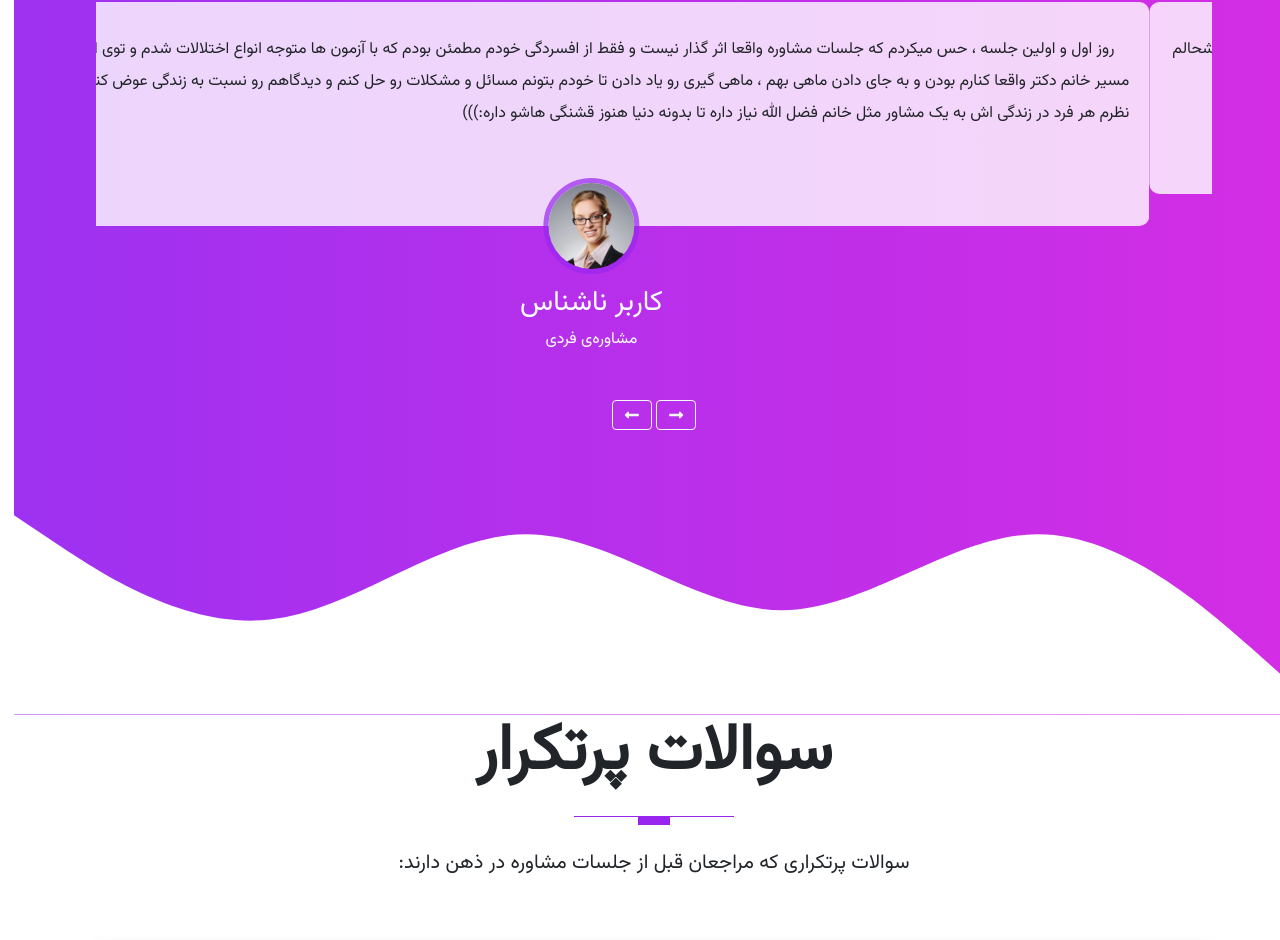
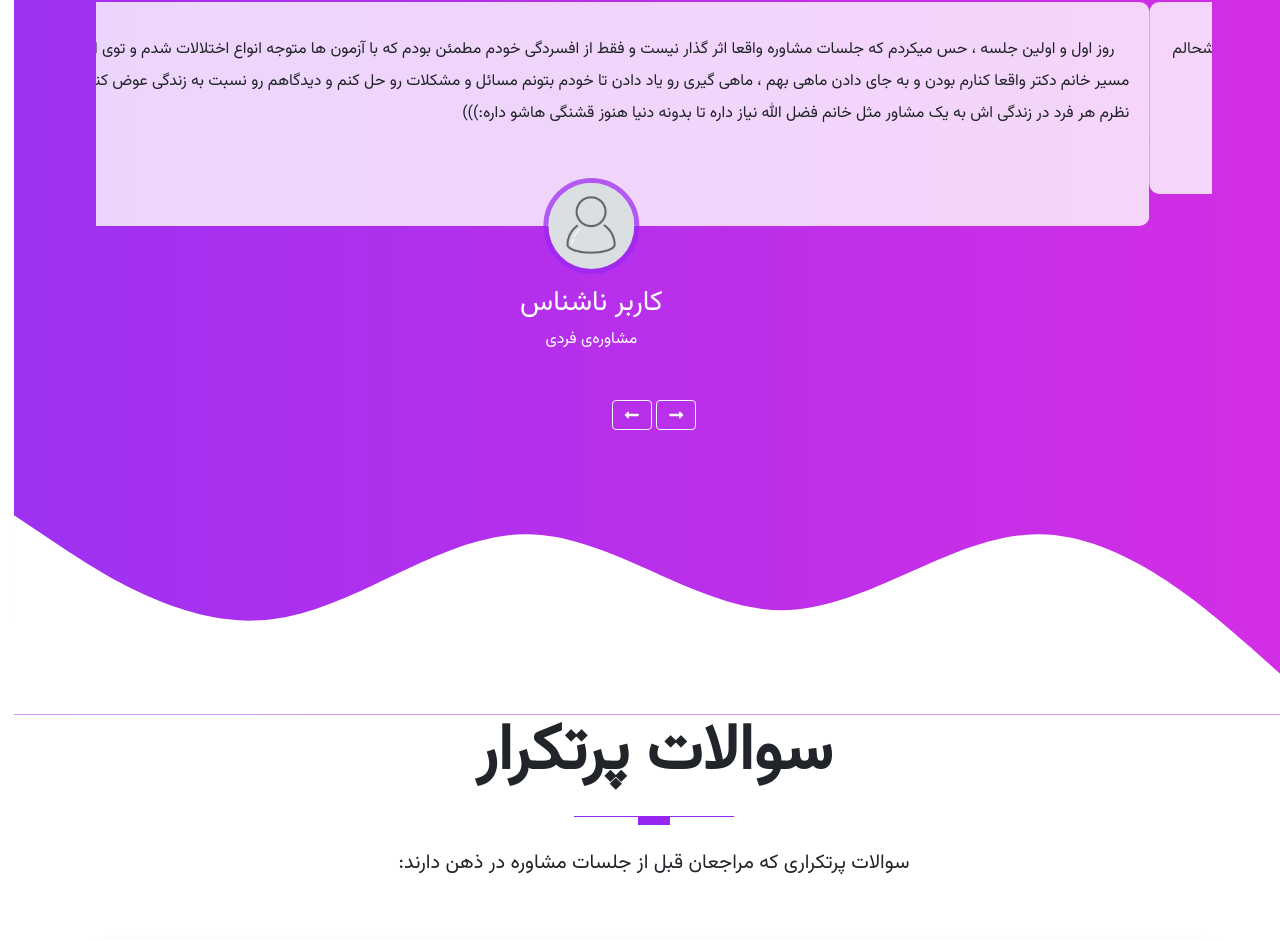
Before and after one commit to geekzahra/psychologist-landing-page, a website: page index.html in a window 1280 px wide. Shown: the part 3419-4359 px from the top of the page. Drawn offline with Linux system fonts and the light colour scheme.

Commit message:
avatar for testimonials is updated+extra images deleted

```diff
--- a/index.html
+++ b/index.html
@@ -204,7 +204,7 @@
             </div>
             <!-- client picture  -->
             <div class="testimonials__picture">
-              <img src="images/testimonials/client-3.jpg" alt="client-3 picture" class="rounded-circle avatar">
+              <img src="images/testimonials/avatar.png" alt="client-3 picture" class="rounded-circle avatar">
             </div>
             <!-- client name & role  -->
             <div class="testimonials__name">
@@ -231,7 +231,7 @@
             </div>
             <!-- client picture  -->
             <div class="testimonials__picture">
-              <img src="images/testimonials/client-2.jpg" alt="client-2 picture" class="rounded-circle avatar">
+              <img src="images/testimonials/avatar.png" alt="client-2 picture" class="rounded-circle avatar">
             </div>
             <!-- client name & role  -->
             <div class="testimonials__name">
@@ -258,7 +258,7 @@
             </div>
             <!-- client picture  -->
             <div class="testimonials__picture">
-              <img src="images/testimonials/client-1.jpg" alt="client-1 picture" class="rounded-circle avatar">
+              <img src="images/testimonials/avatar.png" alt="client-1 picture" class="rounded-circle avatar">
             </div>
             <!-- client name & role  -->
             <div class="testimonials__name">
@@ -285,7 +285,7 @@
             </div>
             <!-- client picture  -->
             <div class="testimonials__picture">
-              <img src="images/testimonials/client-4.jpg" alt="client-4 picture" class="rounded-circle avatar">
+              <img src="images/testimonials/avatar.png" alt="client-4 picture" class="rounded-circle avatar">
             </div>
             <!-- client name & role  -->
             <div class="testimonials__name">
```
Also changed, not shown: images/testimonials/avatar.png (added), images/testimonials/client-1.jpg (deleted), images/testimonials/client-2.jpg (deleted), images/testimonials/client-3.jpg (deleted), images/testimonials/client-4.jpg (deleted), images/testimonials/client-5.jpg (deleted).
